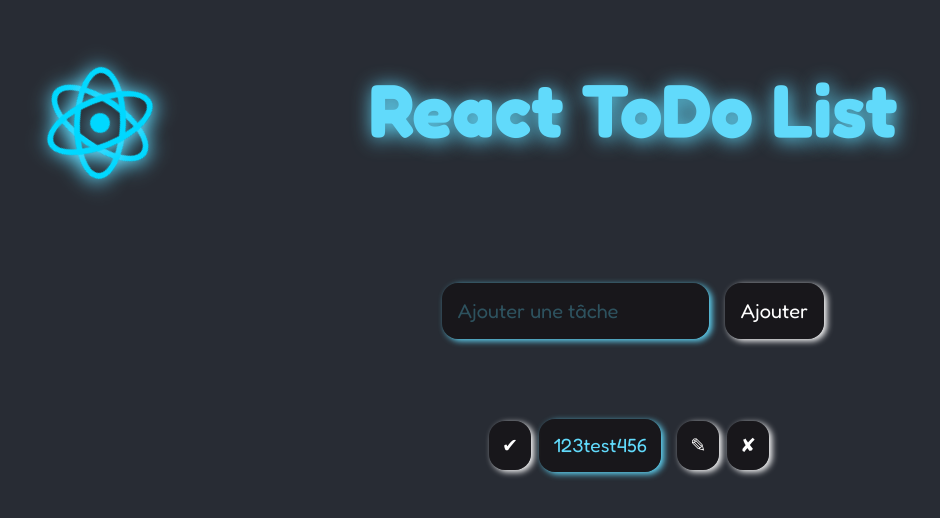
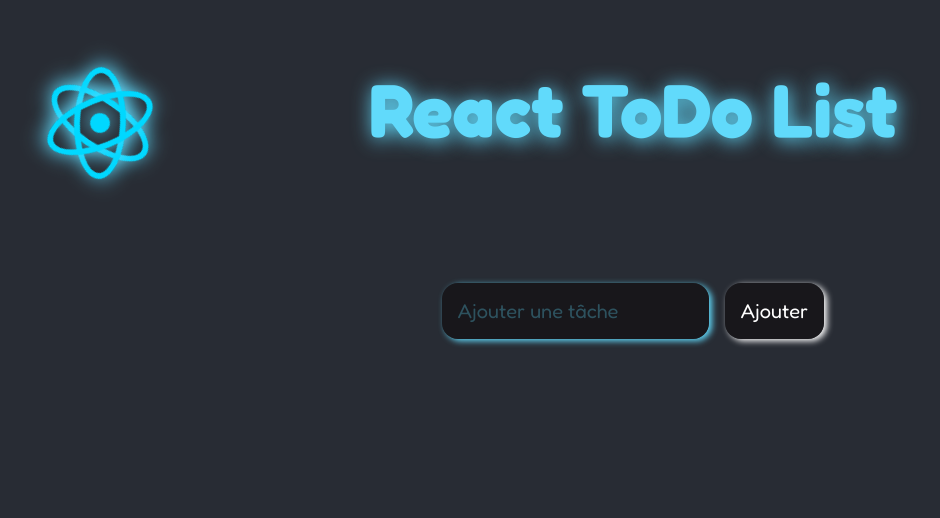
Before and after one commit to Nexus8th/React-App_todo-list, a React (Create React App) app: page / in a window 1280 px wide. Shown: the top 518 px of the page, without its empty margins (7-947 px from the left). Built offline with nearby package versions, Linux system fonts and the light colour scheme.

Commit message:
React 30%

```diff
--- a/src/App.js
+++ b/src/App.js
@@ -15,7 +15,7 @@
       <Home/>
       <Logo/>
       <Form inputText={inputText} todos={todos} setTodos={setTodos} setInputText={setInputText}/>
-      <NewTodo/>
+      <NewTodo setTodos={setTodos} todos={todos}/>
     </div>
   );
 };
--- a/src/components/NewTodo.js
+++ b/src/components/NewTodo.js
@@ -1,12 +1,15 @@
 import Todo from "./Todo";
 
-const NewTodo = () => {
+const NewTodo = ({ todos, setTodos }) => {
 
 
     return (
         <div className="new-todo-container">
-            <ul className="new-todo"></ul>
-            <Todo/>
+            <ul className="new-todo">
+                {todos.map((todo) => (
+                    <Todo setTodos={setTodos} todos={todos} key={todo.id} text={todo.text}/>
+                ))}
+            </ul>
         </div>
     );
 };
--- a/src/components/Todo.js
+++ b/src/components/Todo.js
@@ -1,10 +1,15 @@
-const Todo = () => {
+const Todo = ({text, todo, todos, setTodos}) => {
+
+const deleteBtn = () => {
+    setTodos(todos.filter(el => el.id !== todo.id));
+}
+
     return (
         <div className="todo">
             <button className="check">&#10004;</button>
-            <li className="todo-item">123test456</li>
+            <li className="todo-item">{text}</li>
             <button className="edit">&#9998;</button>
-            <button className="delete">&#10008;</button>
+            <button onClick={deleteBtn} className="delete">&#10008;</button>
         </div>
     );
 };
--- a/src/styles/_todo.scss
+++ b/src/styles/_todo.scss
@@ -6,6 +6,7 @@
     top: 15rem;
     width: 100%;
     margin: 0 auto;
+    margin-bottom: 0.8em;
 }
 
 .todo-item {
--- a/src/styles/index.scss
+++ b/src/styles/index.scss
@@ -3,3 +3,4 @@
 @import "./logo";
 @import "./form";
 @import "./todo";
+@import "./newtodo";
```
Also changed, not shown: src/styles/_newtodo.scss (added).
